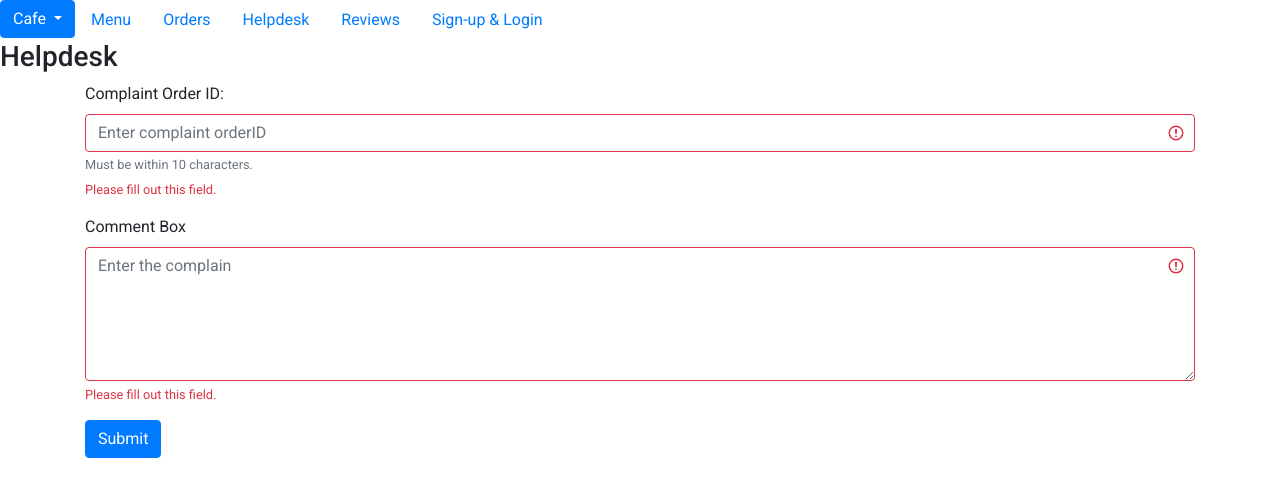
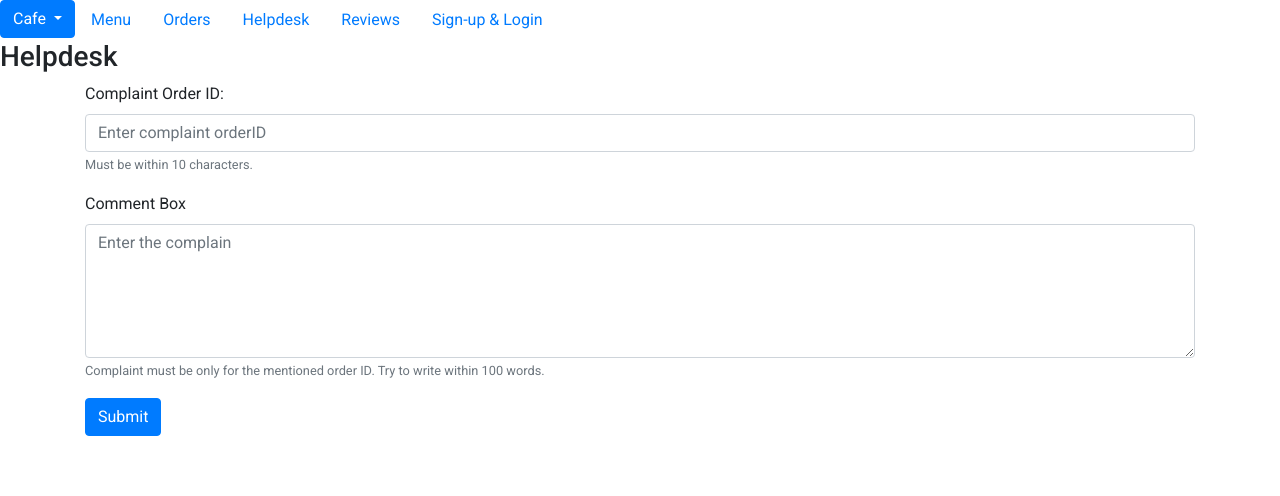
Before and after one commit to Capgemini-Sarokar/CapCafeUI, an Angular app in the folder CapCafeApp/: page /helpdesk in a window 1280 px wide. Shown: the top 496 px of the page. Built offline with nearby package versions, Linux system fonts and the light colour scheme.

Commit message:
Helpdesk changes in validation

```diff
--- a/CapCafeApp/src/app/helpdesk/helpdesk.component.html
+++ b/CapCafeApp/src/app/helpdesk/helpdesk.component.html
@@ -1,6 +1,6 @@
 <h3>Helpdesk</h3>
 <div class="container">
-  <form action="/action_page.php" class="was-validated">
+  <form action="/action_page.php">
     <div class="form-group">
       <label for="orderID">Complaint Order ID:</label>
       <input type="tel" class="form-control" id="orderID" placeholder="Enter complaint orderID"
@@ -12,13 +12,18 @@
       <div class="invalid-feedback">Please fill out this field.</div>
     </div>
 
+
     <div class="form-group">
       <label for="comments">Comment Box</label>
       <textarea class="form-control" id="comments" rows="5" placeholder="Enter the complain" name="Comment Box"
         required></textarea>
+        <small id="passwordHelpInline" class="text-muted">
+          Complaint must be only for the mentioned order ID. Try to write within 100 words.
+        </small>
       <div class="valid-feedback">Valid.</div>
       <div class="invalid-feedback">Please fill out this field.</div>
     </div>
     <button type="submit" class="btn btn-primary">Submit</button>
   </form>
+
 </div>
```
Also changed, not shown: 1 other file (tests, documents, lock files or other folders).
